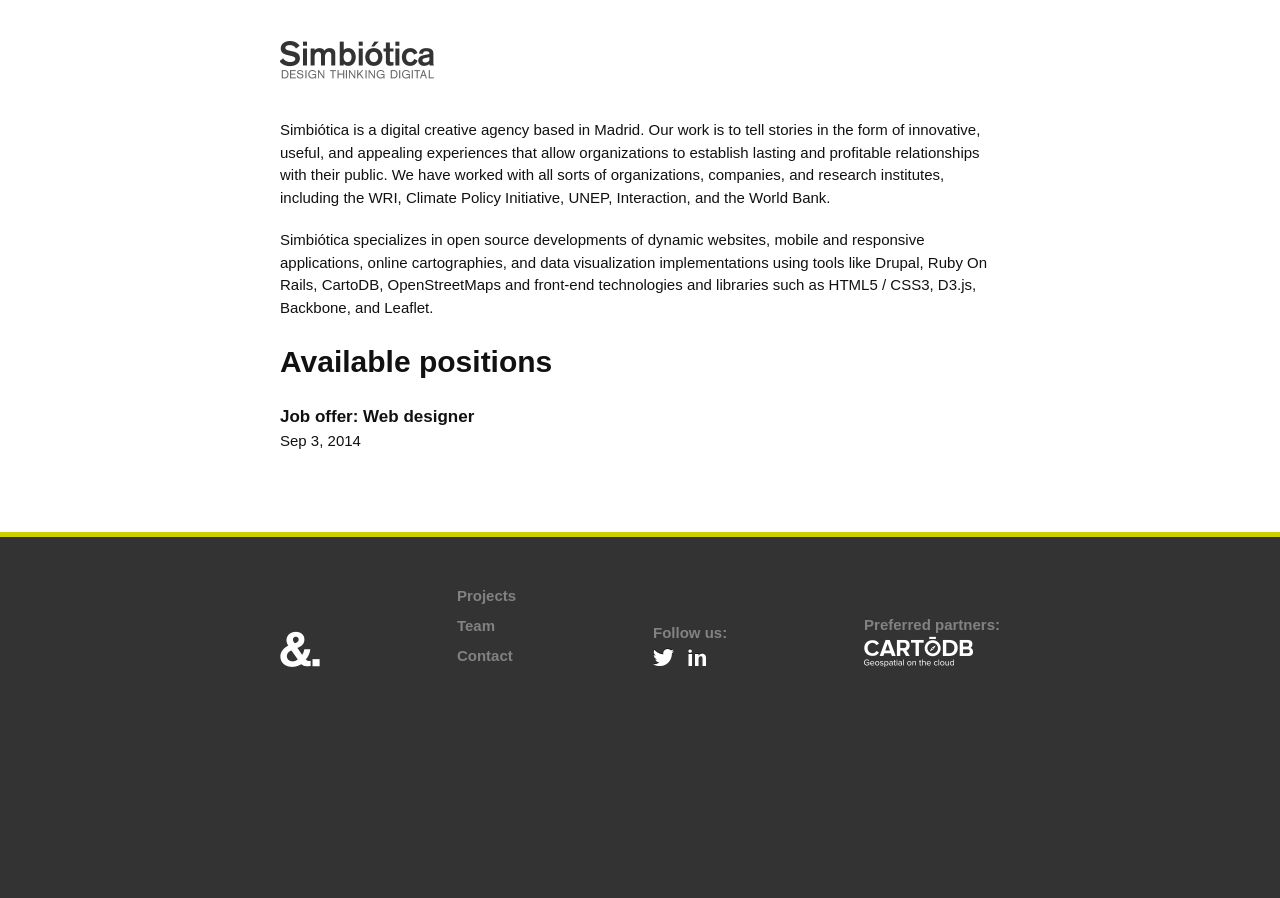
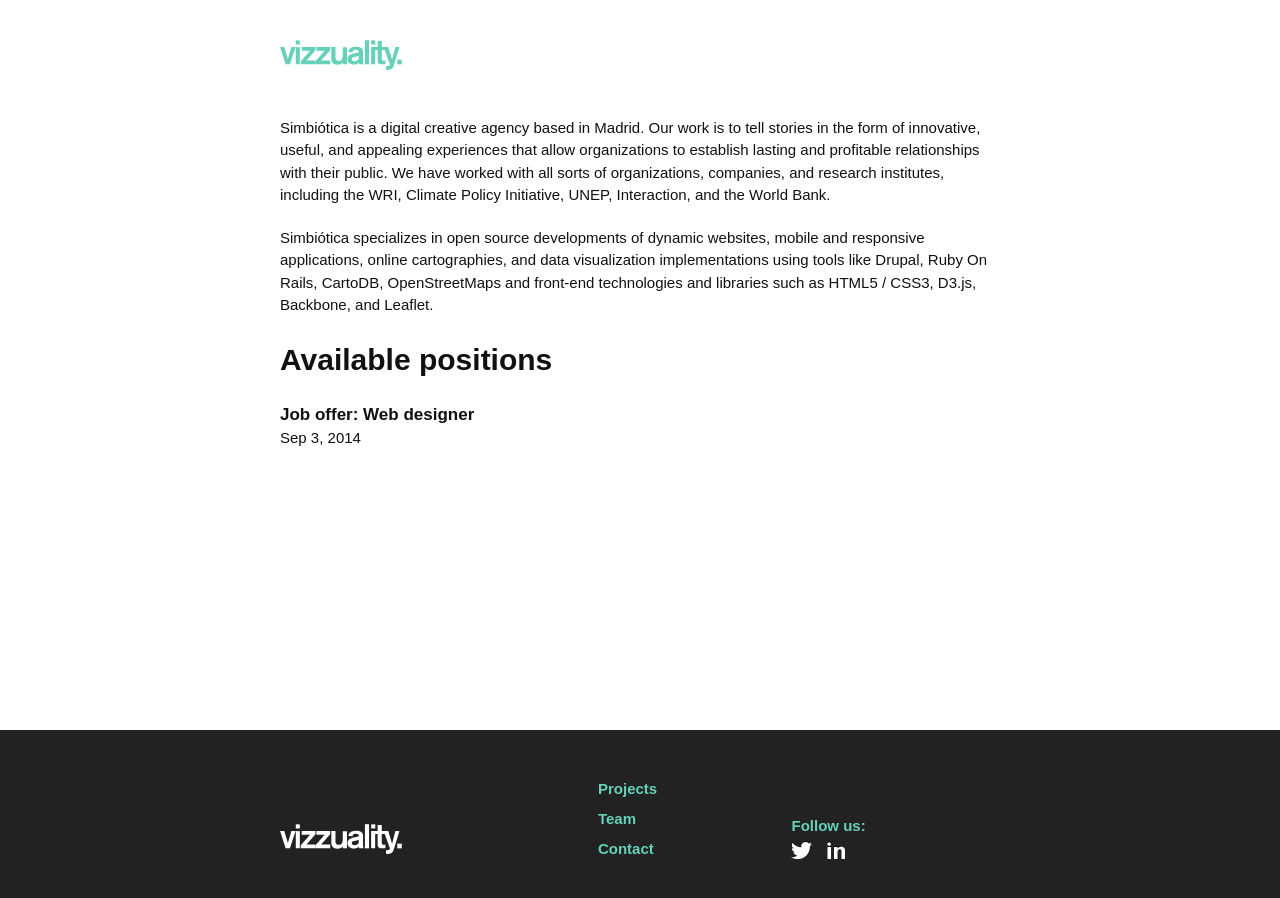
Before and after one commit to sergioestella/job-offers, a Jekyll site: the page built from index.html, in a window 1280 px wide. Built offline with Jekyll 4.4.1, drawn with Linux system fonts in a browser that asks for light colours.

Commit message:
changing styles

```diff
--- a/_includes/footer.html
+++ b/_includes/footer.html
@@ -4,14 +4,32 @@
 
     <div class="footer-col-wrapper">
       <div class="footer-col">
-        <img src="{{ "/images/icon-simbiotica.png" | prepend: site.baseurl }}" width="40" height="36" class="small-logo">
+        <svg width="183.63057324840764px" height="30px" viewbox="0 0 961 157" version="1.1" xmlns="http://www.w3.org/2000/svg" xmlns:xlink="http://www.w3.org/1999/xlink" xmlns:sketch="http://www.bohemiancoding.com/sketch/ns" preserveAspectRatio="none">
+          <g stroke="none" stroke-width="1" fill="none" fill-rule="evenodd" sketch:type="MSPage">
+            <g sketch:type="MSLayerGroup">
+              <g id="vizzualityPath" sketch:type="MSShapeGroup">
+                <path d="M41.215,99.285 L22.508,37.254 L0.354,37.254 L29.4,126.854 L52.046,126.854 L81.585,37.254 L59.431,37.254 L41.215,99.285"></path>
+                <path d="M82.569,37.254 L103.738,37.254 L103.738,126.854 L82.569,126.854 L82.569,37.254 Z"></path>
+                <path d="M82.569,1.808 L103.738,1.808 L103.738,23.469 L82.569,23.469 L82.569,1.808 Z"></path>
+                <path d="M113.585,56.454 L157.4,56.454 L108.662,110.608 L108.662,126.854 L185.462,126.854 L185.462,107.654 L138.692,107.654 L185.462,53.992 L185.462,37.254 L113.585,37.254 L113.585,56.454"></path>
+                <path d="M190.385,56.454 L233.708,56.454 L185.462,110.608 L185.462,126.854 L262.754,126.854 L262.754,107.654 L215,107.654 L262.754,53.992 L262.754,37.254 L190.385,37.254 L190.385,56.454"></path>
+                <path d="M328.231,77.623 C328.231,84.515 328.231,92.885 324.785,99.285 C323.308,102.731 317.892,109.131 307.554,109.131 C292.292,109.131 290.323,97.808 290.323,88.946 L290.323,37.254 L268.662,37.254 L268.662,93.869 C268.662,101.746 269.154,110.115 274.077,117.5 C278.015,122.915 284.908,129.315 300.169,129.315 C315.923,129.315 324.785,122.423 328.723,117.992 L328.723,127.346 L350.385,127.346 L350.385,37.746 L328.723,37.746 L328.723,77.623 L328.231,77.623"></path>
+                <path d="M434.57,60.392 C434.57,44.638 423.247,34.792 397.154,34.792 C359.739,34.792 358.262,57.438 358.262,63.346 L379.923,64.331 C379.923,59.408 381.4,51.038 397.646,51.038 C410.939,51.038 412.908,57.438 412.908,64.331 C407,66.3 398.631,68.761 385.339,70.731 C368.6,74.177 353.339,81.562 353.339,101.254 C353.339,116.515 365.154,128.823 385.831,128.823 C396.662,128.823 406.508,124.392 412.416,119.469 L412.908,126.362 L438.508,126.362 C434.57,120.454 434.57,118.977 434.57,111.592 L434.57,60.392 L434.57,60.392 Z M412.416,94.361 C412.416,105.685 400.6,110.608 390.262,110.608 C379.431,110.608 375.493,105.685 375.493,99.777 C375.493,90.423 385.339,88.946 395.185,87.469 C403.062,86.484 408.477,84.023 411.923,82.546 L411.923,94.361 L412.416,94.361 L412.416,94.361 Z"></path>
+                <path d="M444.416,0.823 L466.077,0.823 L466.077,127.346 L444.416,127.346 L444.416,0.823 Z"></path>
+                <path d="M477.4,1.808 L498.569,1.808 L498.569,23.469 L477.4,23.469 L477.4,1.808 Z"></path>
+                <path d="M603.431,37.254 L586.692,103.715 L566.508,37.254 L532.539,37.254 L532.539,5.254 L510.877,5.254 L510.877,37.254 L476.908,37.254 L476.908,126.854 L498.077,126.854 L498.077,52.515 L510.877,52.515 L510.877,105.685 C510.877,120.454 516.785,127.346 536.477,127.346 C543.862,127.346 548.785,126.361 551.738,125.869 L551.738,107.654 C549.277,108.146 545.831,108.638 542.384,108.638 C541.4,108.638 536.969,108.638 534.507,106.177 C532.538,104.208 532.538,100.269 532.538,96.823 L532.538,52.515 L548.292,52.515 L575.369,128.331 C574.877,130.3 572.907,137.685 560.6,137.685 C559.123,137.685 556.661,137.685 554.692,137.192 L554.692,155.408 C558.138,155.9 560.6,156.392 567,156.392 C573.892,156.392 579.307,155.408 585.215,150.977 C592.6,145.069 597.031,128.823 600.477,117.992 L625.092,37.254 L603.431,37.254"></path>
+                <path d="M613.769,102.731 L637.4,102.731 L637.4,127.346 L613.769,127.346 L613.769,102.731 Z"></path>
+              </g>
+            </g>
+          </g>
+        </svg>
       </div>
       <div class="footer-col">
         <nav class="footer-nav">
           <ul>
-            <li><a href="http://simbiotica.es/projects">Projects</a></li>
-            <li><a href="http://simbiotica.es/Team">Team</a></li>
-            <li><a href="http://simbiotica.es/Contact">Contact</a></li>
+            <li><a href="http://vizzuality.com">Projects</a></li>
+            <li><a href="http://vizzuality.com/about">Team</a></li>
+            <li><a href="http://vizzuality.com/about#contact">Contact</a></li>
           </ul>
         </nav>
       </div>
@@ -32,56 +50,9 @@
         </nav>
       </div>
       <div class="footer-col">
-        <h3>Preferred partners:</h3>
-        <a href="http://cartodb.com" class="cartodb-logo"><img src="{{ "/images/logo-cartodb.png" | prepend: site.baseurl }}" width="109" height="31" alt="Cartodb"></a>
+        <!-- <h3>Preferred partners:</h3>
+        <a href="http://cartodb.com" class="cartodb-logo"><img src="{{ "/images/logo-cartodb.png" | prepend: site.baseurl }}" width="109" height="31" alt="Cartodb"></a> -->
       </div>
-      <!-- <div class="footer-col  footer-col-4">
-        <ul class="contact-list">
-          <li>{{ site.title }}</li>
-          <li><a href="mailto:{{ site.email }}">{{ site.email }}</a></li>
-        </ul>
-      </div>
-
-      <div class="footer-col  footer-col-4">
-        <ul class="social-media-list">
-          {% if site.github_username %}
-          <li>
-            <a href="https://github.com/{{ site.github_username }}">
-              <span class="icon  icon--github">
-                <svg viewBox="0 0 16 16">
-                  <path fill="#828282" d="M7.999,0.431c-4.285,0-7.76,3.474-7.76,7.761 c0,3.428,2.223,6.337,5.307,7.363c0.388,0.071,0.53-0.168,0.53-0.374c0-0.184-0.007-0.672-0.01-1.32 c-2.159,0.469-2.614-1.04-2.614-1.04c-0.353-0.896-0.862-1.135-0.862-1.135c-0.705-0.481,0.053-0.472,0.053-0.472 c0.779,0.055,1.189,0.8,1.189,0.8c0.692,1.186,1.816,0.843,2.258,0.645c0.071-0.502,0.271-0.843,0.493-1.037 C4.86,11.425,3.049,10.76,3.049,7.786c0-0.847,0.302-1.54,0.799-2.082C3.768,5.507,3.501,4.718,3.924,3.65 c0,0,0.652-0.209,2.134,0.796C6.677,4.273,7.34,4.187,8,4.184c0.659,0.003,1.323,0.089,1.943,0.261 c1.482-1.004,2.132-0.796,2.132-0.796c0.423,1.068,0.157,1.857,0.077,2.054c0.497,0.542,0.798,1.235,0.798,2.082 c0,2.981-1.814,3.637-3.543,3.829c0.279,0.24,0.527,0.713,0.527,1.437c0,1.037-0.01,1.874-0.01,2.129 c0,0.208,0.14,0.449,0.534,0.373c3.081-1.028,5.302-3.935,5.302-7.362C15.76,3.906,12.285,0.431,7.999,0.431z"/>
-                </svg>
-              </span>
-
-              <span class="username">{{ site.github_username }}</span>
-            </a>
-          </li>
-          {% endif %}
-
-          {% if site.twitter_username %}
-          <li>
-            <a href="https://twitter.com/{{ site.twitter_username }}">
-              <span class="icon  icon--twitter">
-                <svg viewBox="0 0 16 16">
-                  <path fill="#828282" d="M15.969,3.058c-0.586,0.26-1.217,0.436-1.878,0.515c0.675-0.405,1.194-1.045,1.438-1.809
-                  c-0.632,0.375-1.332,0.647-2.076,0.793c-0.596-0.636-1.446-1.033-2.387-1.033c-1.806,0-3.27,1.464-3.27,3.27 c0,0.256,0.029,0.506,0.085,0.745C5.163,5.404,2.753,4.102,1.14,2.124C0.859,2.607,0.698,3.168,0.698,3.767 c0,1.134,0.577,2.135,1.455,2.722C1.616,6.472,1.112,6.325,0.671,6.08c0,0.014,0,0.027,0,0.041c0,1.584,1.127,2.906,2.623,3.206 C3.02,9.402,2.731,9.442,2.433,9.442c-0.211,0-0.416-0.021-0.615-0.059c0.416,1.299,1.624,2.245,3.055,2.271 c-1.119,0.877-2.529,1.4-4.061,1.4c-0.264,0-0.524-0.015-0.78-0.046c1.447,0.928,3.166,1.469,5.013,1.469 c6.015,0,9.304-4.983,9.304-9.304c0-0.142-0.003-0.283-0.009-0.423C14.976,4.29,15.531,3.714,15.969,3.058z"/>
-                </svg>
-              </span>
-
-              <span class="username">{{ site.twitter_username }}</span>
-            </a>
-          </li>
-          {% endif %}
-        </ul>
-      </div>
-
-      <div class="footer-col  footer-col-4">
-        <p class="text"></p>
-      </div>
-
-      <div class="footer-col  footer-col-4">
-        <p class="text">{{ site.description }}</p>
-      </div> -->
     </div>
 
   </div>
--- a/_includes/header.html
+++ b/_includes/header.html
@@ -3,7 +3,28 @@
   <div class="wrapper">
 
     <a class="site-title" href="{{ site.baseurl }}/">
-      <img src="{{ "/images/logo-simbiotica.png" | prepend: site.baseurl }}" width="155" height="39" alt="Simbiótica - Design thinking digital">
+      <svg width="121.91082802547771px" height="30px" viewbox="0 0 638 157" version="1.1" xmlns="http://www.w3.org/2000/svg" xmlns:xlink="http://www.w3.org/1999/xlink" xmlns:sketch="http://www.bohemiancoding.com/sketch/ns">
+        <g stroke="none" stroke-width="1" fill="none" fill-rule="evenodd" sketch:type="MSPage">
+          <g sketch:type="MSArtboardGroup" transform="translate(-100.000000, -50.000000)">
+            <g sketch:type="MSLayerGroup" transform="translate(100.000000, 50.000000)">
+              <g id="vizzualityPath" sketch:type="MSShapeGroup">
+                <path d="M41.215,99.285 L22.508,37.254 L0.354,37.254 L29.4,126.854 L52.046,126.854 L81.585,37.254 L59.431,37.254 L41.215,99.285" sketch:type="MSShapeGroup"></path>
+                <path d="M82.569,37.254 L103.738,37.254 L103.738,126.854 L82.569,126.854 L82.569,37.254 Z" sketch:type="MSShapeGroup"></path>
+                <path d="M82.569,1.808 L103.738,1.808 L103.738,23.469 L82.569,23.469 L82.569,1.808 Z" sketch:type="MSShapeGroup"></path>
+                <path d="M113.585,56.454 L157.4,56.454 L108.662,110.608 L108.662,126.854 L185.462,126.854 L185.462,107.654 L138.692,107.654 L185.462,53.992 L185.462,37.254 L113.585,37.254 L113.585,56.454" sketch:type="MSShapeGroup"></path>
+                <path d="M190.385,56.454 L233.708,56.454 L185.462,110.608 L185.462,126.854 L262.754,126.854 L262.754,107.654 L215,107.654 L262.754,53.992 L262.754,37.254 L190.385,37.254 L190.385,56.454" sketch:type="MSShapeGroup"></path>
+                <path d="M328.231,77.623 C328.231,84.515 328.231,92.885 324.785,99.285 C323.308,102.731 317.892,109.131 307.554,109.131 C292.292,109.131 290.323,97.808 290.323,88.946 L290.323,37.254 L268.662,37.254 L268.662,93.869 C268.662,101.746 269.154,110.115 274.077,117.5 C278.015,122.915 284.908,129.315 300.169,129.315 C315.923,129.315 324.785,122.423 328.723,117.992 L328.723,127.346 L350.385,127.346 L350.385,37.746 L328.723,37.746 L328.723,77.623 L328.231,77.623" sketch:type="MSShapeGroup"></path>
+                <path d="M434.57,60.392 C434.57,44.638 423.247,34.792 397.154,34.792 C359.739,34.792 358.262,57.438 358.262,63.346 L379.923,64.331 C379.923,59.408 381.4,51.038 397.646,51.038 C410.939,51.038 412.908,57.438 412.908,64.331 C407,66.3 398.631,68.761 385.339,70.731 C368.6,74.177 353.339,81.562 353.339,101.254 C353.339,116.515 365.154,128.823 385.831,128.823 C396.662,128.823 406.508,124.392 412.416,119.469 L412.908,126.362 L438.508,126.362 C434.57,120.454 434.57,118.977 434.57,111.592 L434.57,60.392 L434.57,60.392 Z M412.416,94.361 C412.416,105.685 400.6,110.608 390.262,110.608 C379.431,110.608 375.493,105.685 375.493,99.777 C375.493,90.423 385.339,88.946 395.185,87.469 C403.062,86.484 408.477,84.023 411.923,82.546 L411.923,94.361 L412.416,94.361 L412.416,94.361 Z" sketch:type="MSShapeGroup"></path>
+                <path d="M444.416,0.823 L466.077,0.823 L466.077,127.346 L444.416,127.346 L444.416,0.823 Z" sketch:type="MSShapeGroup"></path>
+                <path d="M477.4,1.808 L498.569,1.808 L498.569,23.469 L477.4,23.469 L477.4,1.808 Z" sketch:type="MSShapeGroup"></path>
+                <path d="M603.431,37.254 L586.692,103.715 L566.508,37.254 L532.539,37.254 L532.539,5.254 L510.877,5.254 L510.877,37.254 L476.908,37.254 L476.908,126.854 L498.077,126.854 L498.077,52.515 L510.877,52.515 L510.877,105.685 C510.877,120.454 516.785,127.346 536.477,127.346 C543.862,127.346 548.785,126.361 551.738,125.869 L551.738,107.654 C549.277,108.146 545.831,108.638 542.384,108.638 C541.4,108.638 536.969,108.638 534.507,106.177 C532.538,104.208 532.538,100.269 532.538,96.823 L532.538,52.515 L548.292,52.515 L575.369,128.331 C574.877,130.3 572.907,137.685 560.6,137.685 C559.123,137.685 556.661,137.685 554.692,137.192 L554.692,155.408 C558.138,155.9 560.6,156.392 567,156.392 C573.892,156.392 579.307,155.408 585.215,150.977 C592.6,145.069 597.031,128.823 600.477,117.992 L625.092,37.254 L603.431,37.254" sketch:type="MSShapeGroup"></path>
+                <path d="M613.769,102.731 L637.4,102.731 L637.4,127.346 L613.769,127.346 L613.769,102.731 Z" sketch:type="MSShapeGroup"></path>
+              </g>
+            </g>
+          </g>
+        </g>
+      </svg>
+      <!-- <img src="{{ "/images/logo-simbiotica.png" | prepend: site.baseurl }}" width="155" height="39" alt="Simbiótica - Design thinking digital"> -->
     </a>
 
     <nav class="site-nav">
--- a/_sass/_layout.scss
+++ b/_sass/_layout.scss
@@ -1,7 +1,14 @@
 body {
+    display: -webkit-box;
+    display: -webkit-flex;
+    display: -ms-flexbox;
     display: flex;
     min-height: 100vh;
-    flex-direction: column;
+    -webkit-box-orient: vertical;
+    -webkit-box-direction: normal;
+    -webkit-flex-direction: column;
+        -ms-flex-direction: column;
+            flex-direction: column;
 }
 
 /**
@@ -11,6 +18,10 @@
     // Positioning context for the mobile navigation icon
     position: relative;
     padding: $spacing-unit 0;
+
+    svg > g {
+      fill: #64D1B8;
+    }
 }
 
 .site-title {
@@ -23,14 +34,12 @@
  * Site footer
  */
 .site-footer {
-    flex: 1;
-    background-color: #333;
-    border-top: 5px solid #CDCD00;
-    color: $grey-color;
+    background-color: #222;
+    color: #64d1b8;
     padding: $spacing-unit 0;
 
     a {
-        color: $grey-color;
+        color: #64d1b8;
         font-weight: bold;
     }
 
@@ -40,12 +49,25 @@
 }
 
 .footer-col-wrapper {
+    display: -webkit-box;
+    display: -webkit-flex;
+    display: -ms-flexbox;
     display: flex;
-    align-items: flex-end;
-    justify-content: space-between;
+    -webkit-box-align: end;
+    -webkit-align-items: flex-end;
+        -ms-flex-align: end;
+            align-items: flex-end;
+    -webkit-box-pack: justify;
+    -webkit-justify-content: space-between;
+        -ms-flex-pack: justify;
+            justify-content: space-between;
 }
 
-.footer-col {}
+.footer-col {
+  svg > g  {
+    fill: #fff;
+  }
+}
 
 .footer-nav ul li {
     margin-top: .5em;
@@ -61,6 +83,10 @@
  * Page content
  */
 .page-content {
+    -webkit-box-flex: 1;
+    -webkit-flex: 1;
+        -ms-flex: 1;
+            flex: 1;
     padding: 0 0 $spacing-unit 0;
 }
 
```
